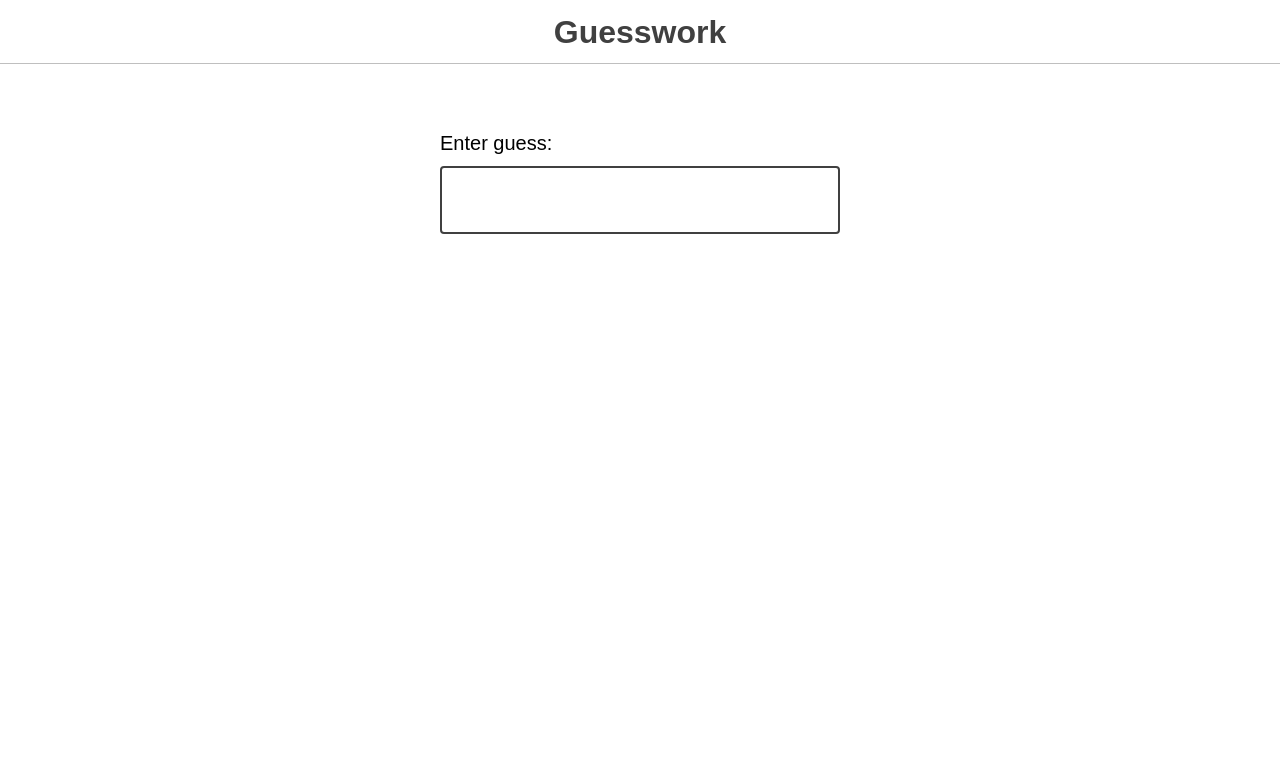
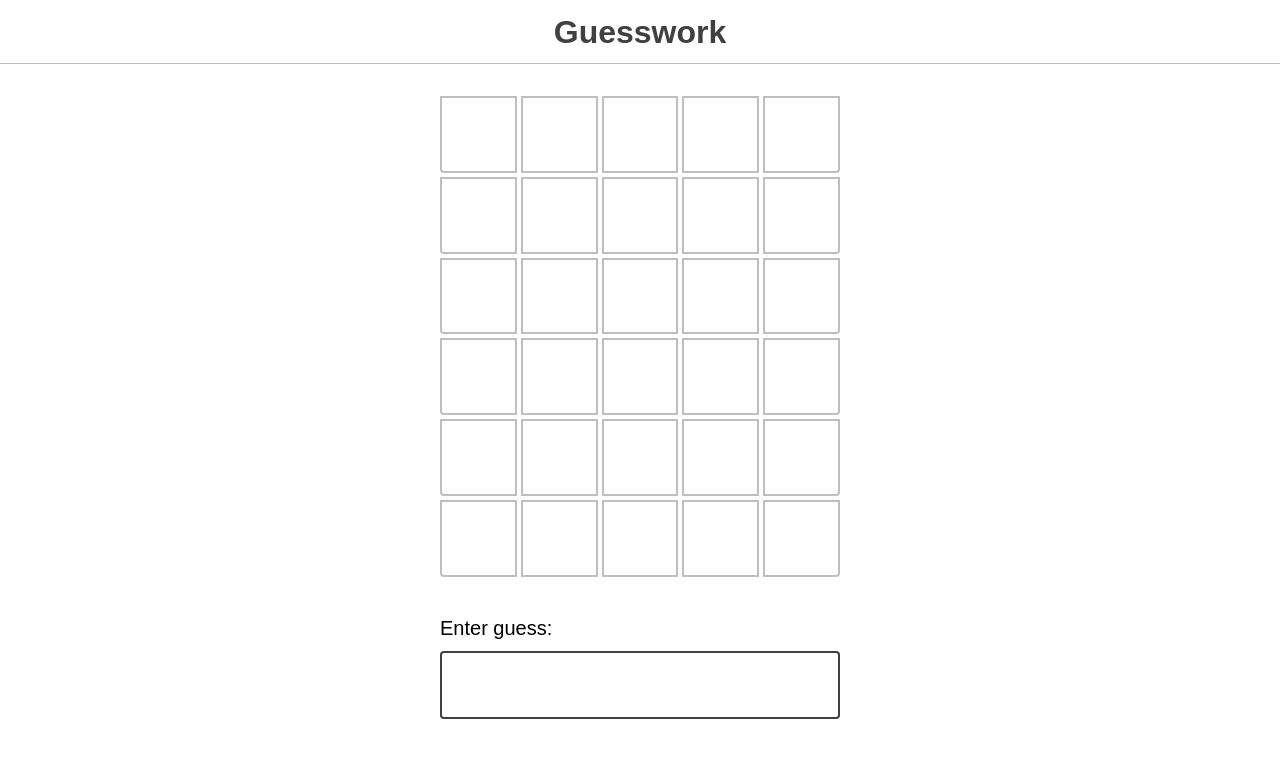
Before and after one commit to pravinkori/guesswork, a React (Vite) app: page / in a window 1280 px wide. Shown: the top 758 px of the page. Built offline with nearby package versions, Linux system fonts and the light colour scheme.

Commit message:
✨ Add functionality to display guesses in GuessResults
- Introduce state variable for guesses list
- Implement handleSubmitGuess function to add new guess
- Pass list of guess values to GuessResults component
- Display guess values in GuessGrid component

```diff
--- a/src/components/Game/Game.jsx
+++ b/src/components/Game/Game.jsx
@@ -10,21 +10,29 @@ const answer = sample(WORDS);
 console.info({ answer });
 
 function Game() {
+  // State variable to store the list of guesses
   const [guesses, setGuesses] = useState([]);
 
+  // Function to handle the submission of a guess
   function handleSubmitGuess(userInputGuess) {
+    // Constructing the next guess object with the user's input and a unique ID
     const nextGuess = {
       value: userInputGuess,
       id: `${userInputGuess}-${Math.random()}`,
     };
+    // Updating the guesses state with the new array without mutating original array held in state
     setGuesses([...guesses, nextGuess]);
 
     console.log("Received Guess:", userInputGuess);
   }
 
+  // Render the GuessResults and GuessInput components
   return (
     <>
-      <GuessResults guesses={guesses} />
+      {/* Passes down the list of guess values to GuessResults */}
+      <GuessResults guesses={guesses.map((guess) => guess.value)} />
+
+      {/* Passes down the handleSubmitGuess function to GuessInput */}
       <GuessInput handleSubmitGuess={handleSubmitGuess} />
     </>
   );
--- a/src/components/GuessGrid/GuessGrid.jsx
+++ b/src/components/GuessGrid/GuessGrid.jsx
@@ -1,10 +1,17 @@
+import { range } from "../../utils";
+
+// GuessGrid component receives a value (a guess) and displays it
 function GuessGrid({ value }) {
   return (
+    // Container div for the GuessGrid component
     <div>
       <p className="guess">
-        {value.split("").map((letter, index) => (
-          <span key={index} className="cell">
-            {letter}
+        {/* Mapping over a range of numbers up to 5 */}
+        {range(5).map((num) => (
+          // Rendering a span for each number with the corresponding letter from the guess value
+          <span key={num} className="cell">
+            {/* Displaying the letter at index 'num' of the guess value */}
+            {value ? value[num] : undefined}
           </span>
         ))}
       </p>
--- a/src/components/GuessResults/GuessResults.jsx
+++ b/src/components/GuessResults/GuessResults.jsx
@@ -1,10 +1,16 @@
 import GuessGrid from "../GuessGrid";
+import { NUM_OF_GUESSES_ALLOWED } from "../../constants";
+import { range } from "../../utils";
 
+// GuessResults component receives an array of guesses and displays them
 function GuessResults({ guesses }) {
   return (
+    // Container div for the guess results
     <div className="guess-results">
-      {guesses.map((guess) => (
-        <GuessGrid key={guess.id} value={guess.value} />
+      {/* Mapping over a range of numbers up to NUM_OF_GUESSES_ALLOWED */}
+      {range(NUM_OF_GUESSES_ALLOWED).map((num) => (
+        // Rendering GuessGrid component for each number with the corresponding guess value
+        <GuessGrid key={num} value={guesses[num]} />
       ))}
     </div>
   );
```
